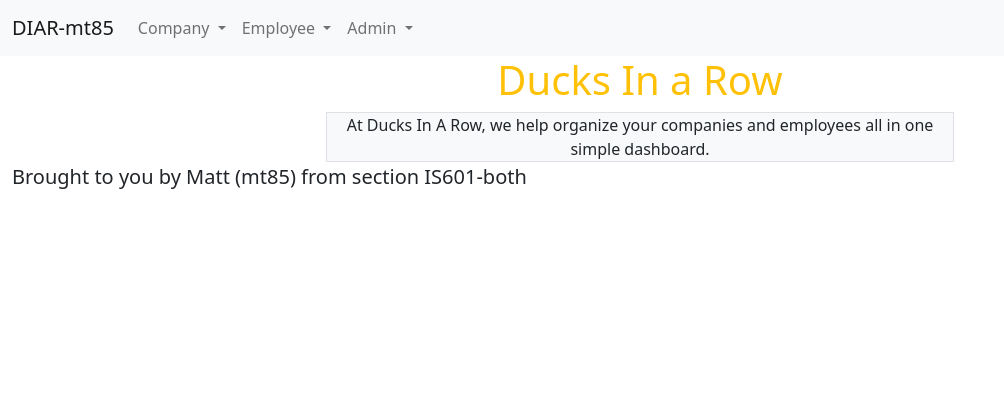
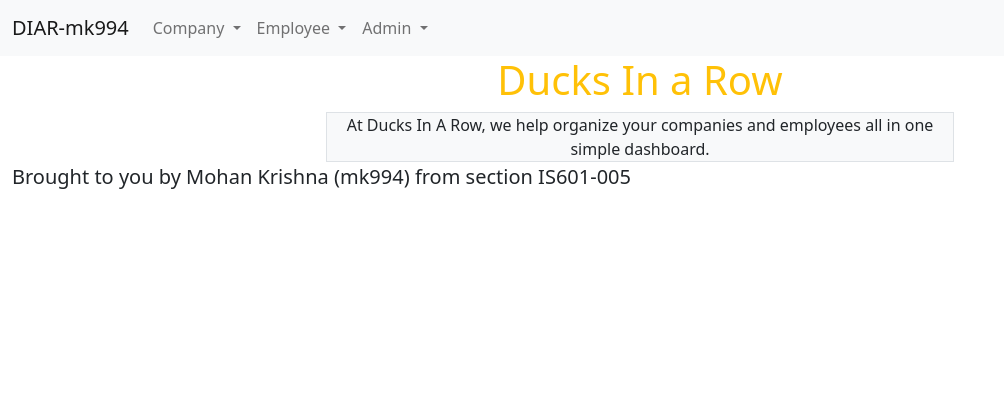
Before and after one commit to mohankrishna99/IS601-005, a Flask app: page / in a window 1280 px wide. Shown: the top 420 px of the page, without its empty margins (0-1004 px from the left). Run offline with Flask 2, Linux system fonts and the light colour scheme.

Commit message:
identity edit and setup

```diff
--- a/BusinessManagement/templates/index.html
+++ b/BusinessManagement/templates/index.html
@@ -7,7 +7,7 @@
         organize your
         companies and
         employees all in one simple dashboard.</div>
-    <div class="lead">Brought to you by Matt (mt85) from section IS601-both
+    <div class="lead">Brought to you by Mohan Krishna (mk994) from section IS601-005
         {# TODO replace my name with your first name #}
         {# TODO replace my ucid with your ucid #}
         {# TODO replace both with your section (i.e., 005, 007, etc) #}
--- a/BusinessManagement/templates/layout.html
+++ b/BusinessManagement/templates/layout.html
@@ -28,7 +28,7 @@
         <nav class="navbar navbar-expand-lg bg-light">
             <div class="container-fluid">
                 {# TODO replace my ucid mt85 with your ucid #}
-                <a class="navbar-brand" href="{{url_for('home.index')}}">DIAR-mt85</a>
+                <a class="navbar-brand" href="{{url_for('home.index')}}">DIAR-mk994</a>
                 <button class="navbar-toggler" type="button" data-bs-toggle="collapse"
                     data-bs-target="#navbarSupportedContent" aria-controls="navbarSupportedContent"
                     aria-expanded="false" aria-label="Toggle navigation">
```
Also changed, not shown: .github/workflows/Deploy-heroku-mp2-dev.yml.
